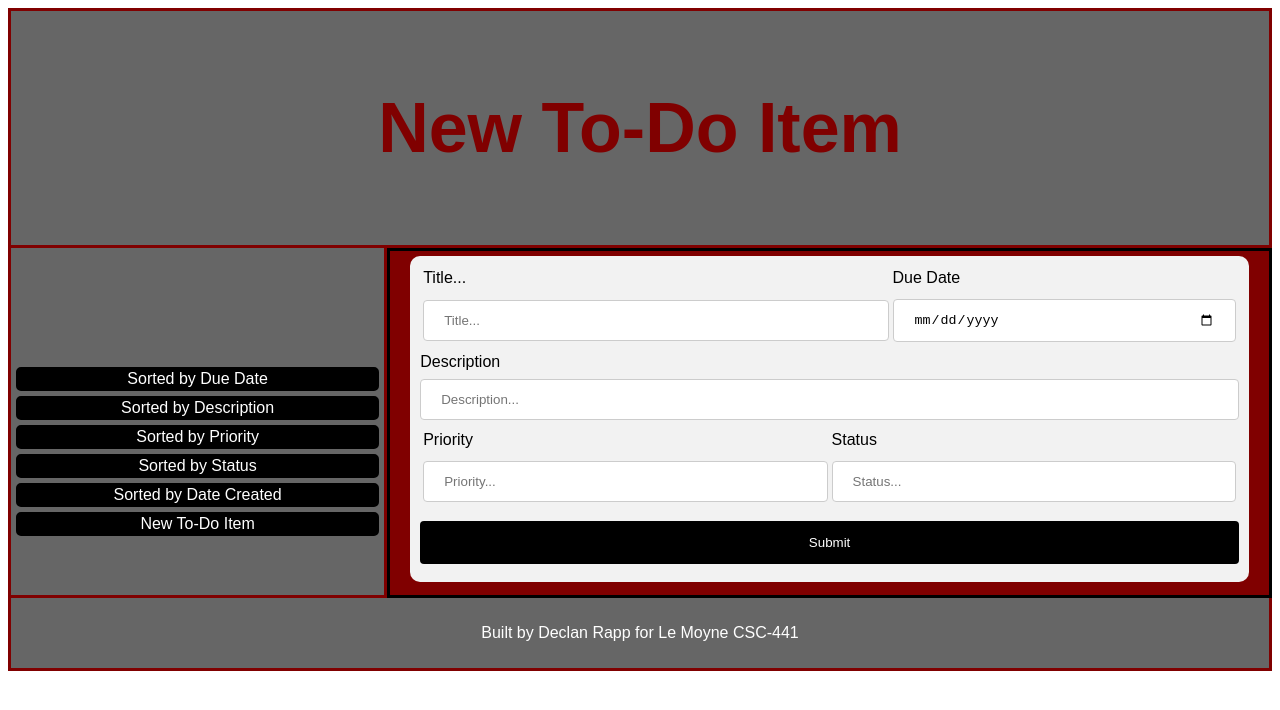
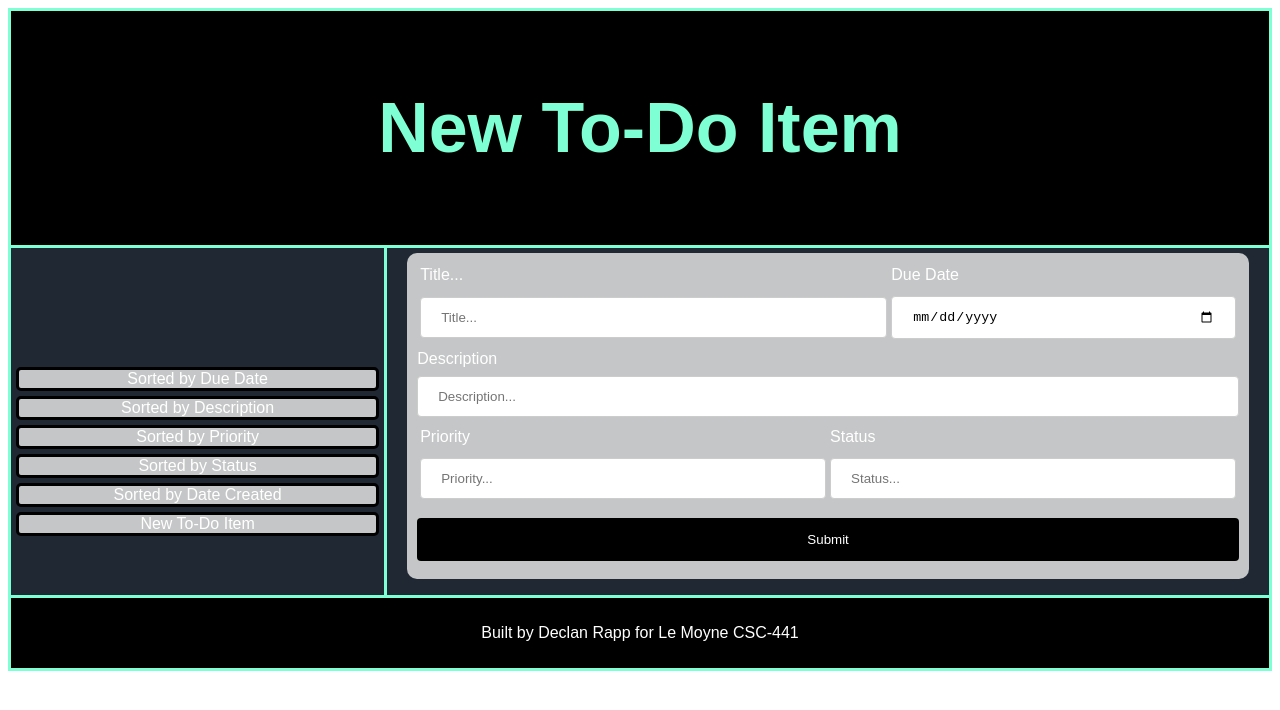
Before and after one commit to drapp111/CSC-441-Project, a plain HTML site: page HTML-CSS Files/to-do form.html in a window 1280 px wide. Drawn offline with Linux system fonts and the light colour scheme; files whose address does not match are found by name.

Commit message:
Theme/Element work
redid the theme of the website, changing colors to an aquamarine/black/grey theme

```diff
--- a/HTML-CSS Files/styles/styling.css
+++ b/HTML-CSS Files/styles/styling.css
@@ -7,7 +7,7 @@ body {
 }
 
 .button {
-	background-color: black;
+	background-color: #C5C6C7;
 	border: solid;
 	border-color: black;
 	color: White;
@@ -29,34 +29,38 @@ body {
 }
 
 header {
-	background-color: #666;
+	background-color: black;
 	padding: 30px;
 	border-style: solid;
 	text-align: center;
 	font-size: 35px;
-	color: Maroon;
+	color: aquamarine;
 }
 
 nav {
 	text-align: center;
 	border-style: solid;
-	border-color: maroon;
+	border-color: aquamarine;
 	border-top-style: none;
 	float: left;
 	width: 30%;
-	background: #666;
+	background: #1F2833;
 	padding: 7% 0;
 	overflow: auto;
+	color: white;
 }
 
 content {
 	float: left;
 	padding: 0px 20px;
 	width: 70%;
-	background-color: Maroon;
+	background-color: #1F2833;
 	border-style: solid;
-	border-color: black;
+	border-top-style: none;
+	border-left-style: none;
+	border-color: aquamarine;
 	overflow: auto;
+	color: white;
 }
 
 section:after {
@@ -66,13 +70,13 @@ section:after {
 }
 
 footer {
-	background-color: #666;
+	background-color: Black;
 	padding: 10px;
 	text-align: center;
 	color: white;
 	border-style: solid;
 	border-top-style: none;
-	border-color: maroon;
+	border-color: aquamarine;
 }
 
 a:link {
@@ -83,7 +87,7 @@ a:link {
 
 a:visited {
 
-	color: grey;
+	background-color: dimgrey;
 
 }
 
--- a/HTML-CSS Files/to-do form.html
+++ b/HTML-CSS Files/to-do form.html
@@ -1,13 +1,13 @@
 <!DOCTYPE html>
 <html>
 <head>
-<link rel="stylesheet" href="C:\Users\DeclanRapp\Desktop\Development\CSC-441\HTML-CSS Files\styles\styling.css">
+<link rel="stylesheet" href="styles\styling.css">
 <style>
 div {
-  	margin: 5px 0;
+  margin: 5px 0;
 	border-radius: 10px;
-  	background-color: #f2f2f2;
-  	padding: 10px;
+  background-color: #c5c6c7;
+  padding: 10px;
 
 }
 
```
Also changed, not shown: HTML-CSS Files/dateCreated.html (+1 -1 lines), HTML-CSS Files/description.html (+1 -1 lines), HTML-CSS Files/dueDate.html (+1 -1 lines), HTML-CSS Files/nav.html (+1 -1 lines), HTML-CSS Files/priority.html (+1 -1 lines), HTML-CSS Files/status.html (+1 -1 lines), 2 other files.
